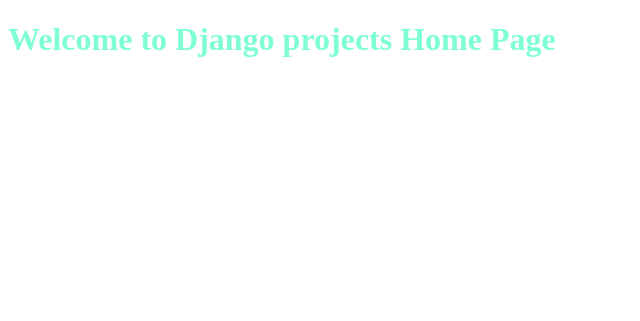
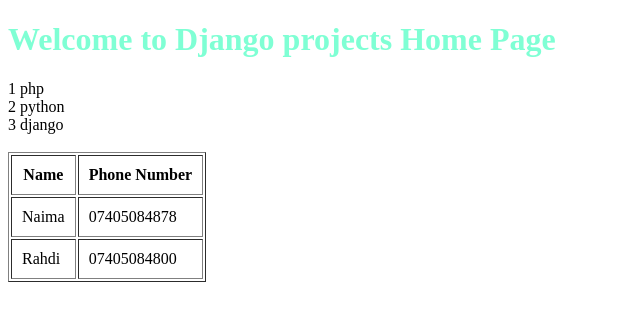
Before and after one commit to naimahassan43/django-basics, a Django app: page / in a window 1280 px wide. Shown: the top 321 px of the page, without its empty margins (0-640 px from the left). Run offline with Django 4.2, Linux system fonts and the light colour scheme.

Commit message:
How to use the Django Template For Loop

```diff
--- a/proj1/views.py
+++ b/proj1/views.py
@@ -5,6 +5,11 @@
  data={
   'title':'Home Page',
   'bdata': 'Welcome to Django projects Home Page',
+  'clist': ['php', 'python', 'django'],
+  'student_details':[
+   {'name': 'Naima', 'phone': '07405084878'},
+   {'name': 'Rahdi', 'phone': '07405084800'},
+  ]
  }
  return render(request,"index.html",data)
 
--- a/templates/index.html
+++ b/templates/index.html
@@ -15,6 +15,25 @@
 
 <body>
  <h1>{{bdata}}</h1>
+ {% for n in clist %}
+ <div>
+  {{forloop.counter}} {{n}}
+ </div>
+ {% endfor %}
+ <br>
+ <table border="1" cellpadding="10">
+  <tr>
+   <th>Name</th>
+   <th>Phone Number</th>
+  </tr>
+
+  {% for d in student_details %}
+  <tr>
+   <td>{{ d.name }}</td>
+   <td>{{ d.phone }}</td>
+  </tr>
+  {% endfor %}
+ </table>
 </body>
 
 </html>
```
